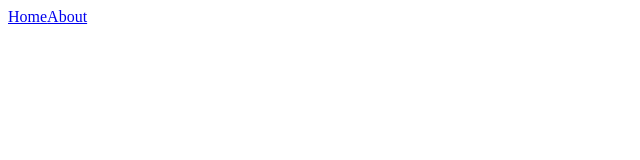
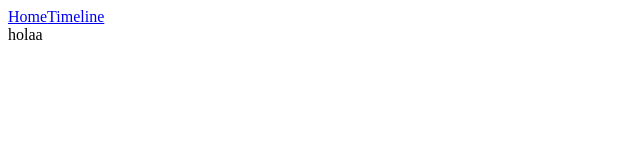
Before and after one commit to pol-valero/vue-open-events-web, a Vue app: page /timeline in a window 1280 px wide. Before the commit this address had no page. Shown: the top 160 px of the page, without its empty margins (0-640 px from the left). Built offline with nearby package versions, Linux system fonts and the light colour scheme.

Commit message:
Preparat entorn de treball per timeline

```diff
--- a/src/App.vue
+++ b/src/App.vue
@@ -6,7 +6,7 @@ import { RouterLink, RouterView } from "vue-router";
   <header>
     <nav>
       <RouterLink to="/">Home</RouterLink>
-      <RouterLink to="/about">About</RouterLink>
+      <RouterLink to="/timeline">Timeline</RouterLink>
     </nav>
   </header>
   <main>
--- a/src/router/index.js
+++ b/src/router/index.js
@@ -10,12 +10,12 @@ const router = createRouter({
       component: HomeView,
     },
     {
-      path: "/about",
-      name: "about",
+      path: "/timeline",
+      name: "timeline",
       // route level code-splitting
       // this generates a separate chunk (About.[hash].js) for this route
       // which is lazy-loaded when the route is visited.
-      component: () => import("../views/AboutView.vue"),
+      component: () => import("../views/Timeline.vue"),
     },
   ],
 });
--- a/src/views/AboutView.vue
+++ /dev/null
@@ -1,5 +0,0 @@
-<template>
-  <div class="about">
-    <h1>This is an about page</h1>
-  </div>
-</template>
--- /dev/null
+++ b/src/views/Timeline.vue
@@ -0,0 +1,3 @@
+<template>
+holaa
+</template>
```
